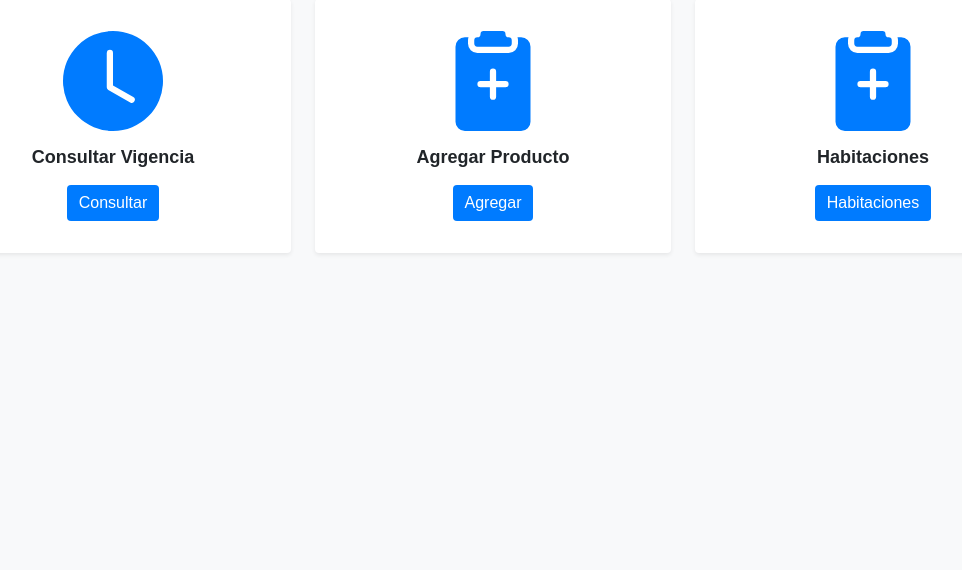
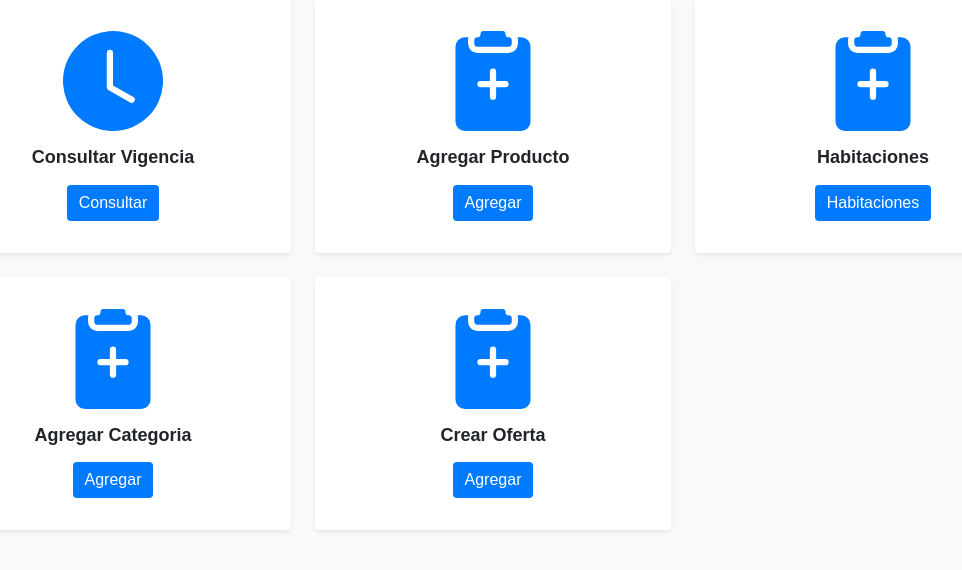
Before and after one commit to qartala/HotelMascotas, a Django app: page /admin/ in a window 1280 px wide. Shown: the part 169-739 px from the top of the page, without its empty margins (147-1109 px from the left). Run offline with Django 4.2, Linux system fonts and the light colour scheme; some libraries are stand-ins or nearby versions.

Commit message:
administrador, se añadio crear oferta y agregar categoria

```diff
--- a/template/base/Administrador.html
+++ b/template/base/Administrador.html
@@ -81,6 +81,32 @@
           </div>
         </div>
       </div>
+
+      <div class="col">
+        <div class="card shadow-sm border-light">
+          <div class="card-body text-center">
+            <svg xmlns="http://www.w3.org/2000/svg" width="100" height="100" fill="currentColor" class="bi bi-clipboard2-plus-fill mb-3" viewBox="0 0 16 16">
+              <path d="M10 .5a.5.5 0 0 0-.5-.5h-3a.5.5 0 0 0-.5.5.5.5 0 0 1-.5.5.5.5 0 0 0-.5.5V2a.5.5 0 0 0 .5.5h5A.5.5 0 0 0 11 2v-.5a.5.5 0 0 0-.5-.5.5.5 0 0 1-.5-.5Z" />
+              <path d="M4.085 1H3.5A1.5 1.5 0 0 0 2 2.5v12A1.5 1.5 0 0 0 3.5 16h9a1.5 1.5 0 0 0 1.5-1.5v-12A1.5 1.5 0 0 0 12.5 1h-.585c.055.156.085.325.085.5V2a1.5 1.5 0 0 1-1.5 1.5h-5A1.5 1.5 0 0 1 4 2v-.5c0-.175.03-.344.085-.5ZM8.5 6.5V8H10a.5.5 0 0 1 0 1H8.5v1.5a.5.5 0 0 1-1 0V9H6a.5.5 0 0 1 0-1h1.5V6.5a.5.5 0 0 1 1 0Z" />
+            </svg>
+            <h5 class="card-title">Agregar Categoria</h5>
+            <a class="btn btn-primary" href="{% url 'agregarCategoria' %}">Agregar</a>
+          </div>
+        </div>
+      </div>
+
+      <div class="col">
+        <div class="card shadow-sm border-light">
+          <div class="card-body text-center">
+            <svg xmlns="http://www.w3.org/2000/svg" width="100" height="100" fill="currentColor" class="bi bi-clipboard2-plus-fill mb-3" viewBox="0 0 16 16">
+              <path d="M10 .5a.5.5 0 0 0-.5-.5h-3a.5.5 0 0 0-.5.5.5.5 0 0 1-.5.5.5.5 0 0 0-.5.5V2a.5.5 0 0 0 .5.5h5A.5.5 0 0 0 11 2v-.5a.5.5 0 0 0-.5-.5.5.5 0 0 1-.5-.5Z" />
+              <path d="M4.085 1H3.5A1.5 1.5 0 0 0 2 2.5v12A1.5 1.5 0 0 0 3.5 16h9a1.5 1.5 0 0 0 1.5-1.5v-12A1.5 1.5 0 0 0 12.5 1h-.585c.055.156.085.325.085.5V2a1.5 1.5 0 0 1-1.5 1.5h-5A1.5 1.5 0 0 1 4 2v-.5c0-.175.03-.344.085-.5ZM8.5 6.5V8H10a.5.5 0 0 1 0 1H8.5v1.5a.5.5 0 0 1-1 0V9H6a.5.5 0 0 1 0-1h1.5V6.5a.5.5 0 0 1 1 0Z" />
+            </svg>
+            <h5 class="card-title">Crear Oferta</h5>
+            <a class="btn btn-primary" href="{% url 'crearOferta' %}">Agregar</a>
+          </div>
+        </div>
+      </div>
     </div>
   </main>
 
```
